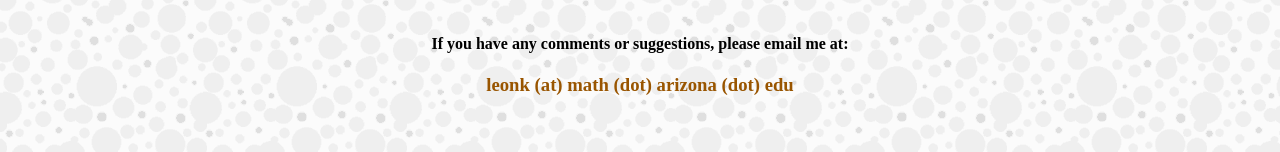
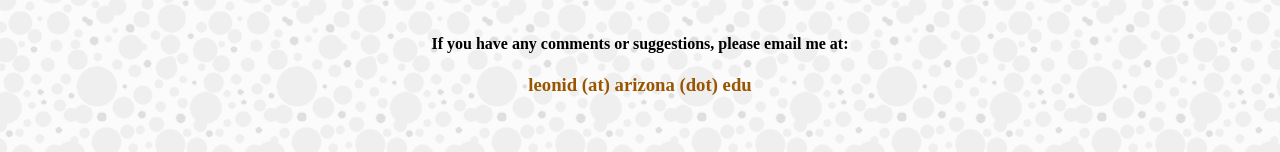
Before and after one commit to leonidak/leonidak.github.io, a plain HTML site: page index.html in a window 1280 px wide. Shown: the part 421-573 px from the top of the page. Drawn offline with Linux system fonts and the light colour scheme.

Commit message:
Add files via upload

```diff
--- a/index.html
+++ b/index.html
@@ -56,7 +56,7 @@ Papers</a> </p>
 </h4>
 
 <h3>
-<font color="#995500"><a>leonk (at) math (dot) arizona (dot) edu</a> </p>
+<font color="#995500"><a>leonid (at) arizona (dot) edu</a> </p>
 
 </h3>
  </center>
```
